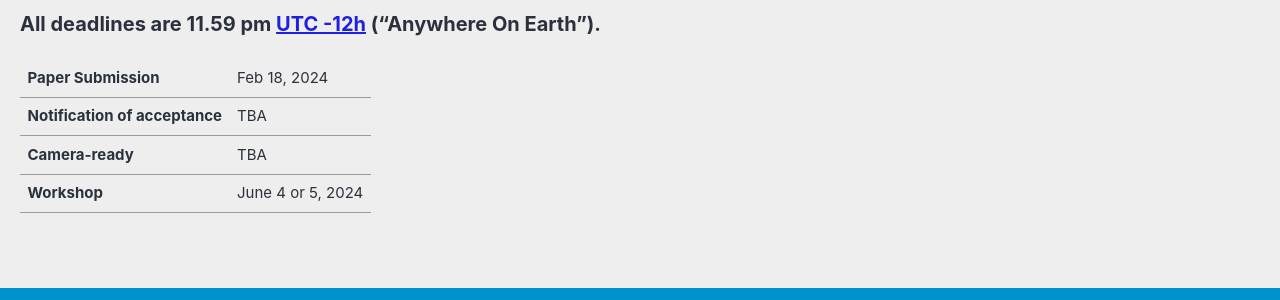
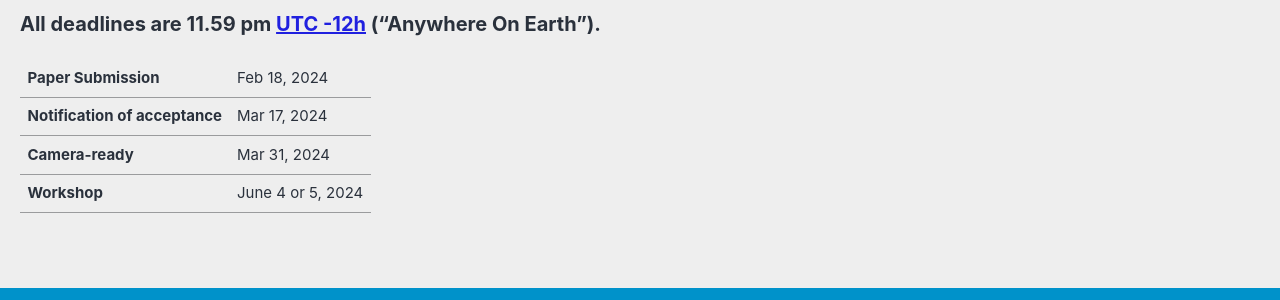
Before and after one commit to sa-ml/saml2024, a Jekyll site: the page built from _pages/home.md, in a window 1280 px wide. Shown: the part 999-1299 px from the top of the page. Built offline with Jekyll 4.4.1, drawn with Linux system fonts in a browser that asks for light colours; cached includes are drawn as plain includes; nearby versions of some CDN libraries.

Commit message:
updated dates

```diff
--- a/_pages/home.md
+++ b/_pages/home.md
@@ -36,8 +36,8 @@ SAML 2024 will be co-located with the 21st IEEE International Conference on Soft
 .news-table tr td:nth-child(1) { font-weight: bold; width: 10em; }
 </style>
 | **Paper Submission** | Feb 18, 2024
-| **Notification of acceptance** | TBA
-| **Camera-ready** | TBA
+| **Notification of acceptance** | Mar 17, 2024
+| **Camera-ready** | Mar 31, 2024
 | **Workshop** | June 4 or 5, 2024
 
 {: .news-table}
```
